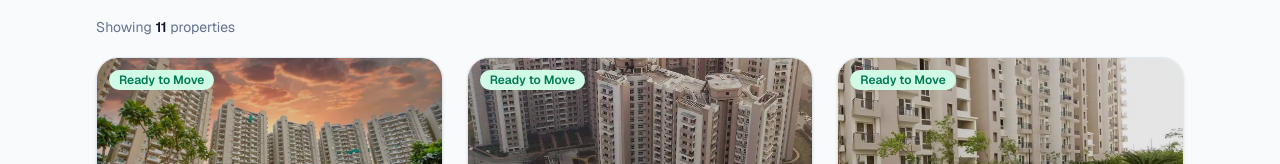
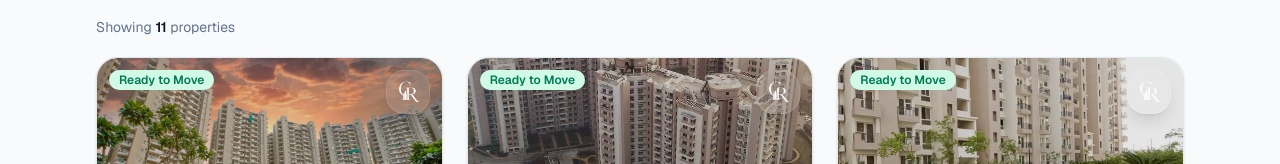
Before and after one commit to shashank5518/grt-static, a Next.js app: page /properties in a window 1280 px wide. Shown: the part 414-578 px from the top of the page. Built offline with nearby package versions, Linux system fonts and the light colour scheme; no server answers.

Commit message:
logo added to property cards

```diff
--- a/components/PropertyCard.tsx
+++ b/components/PropertyCard.tsx
@@ -68,7 +68,24 @@ const priceToShow =
 
   {/* Dark overlay */}
   <div className="absolute inset-0 bg-linear-to-t from-black/60 via-black/10 to-black/10" />
-
+  {/* Brokerage logo */}
+<div className="absolute top-3 right-3">
+  <div className="
+    relative flex h-11 w-11 items-center justify-center
+    rounded-2xl border border-white/10
+    bg-white/10
+    backdrop-blur-xl
+    shadow-lg
+  ">
+    <Image
+      src="/images/new-logo-white-transparent.png"
+      alt="Company Logo"
+      width={28}
+      height={28}
+      className="object-contain"
+    />
+  </div>
+</div>
   {/* Status tag */}
   <span
     className={`absolute top-3 left-3 inline-flex items-center rounded-full px-2.5 py-0.5 text-xs font-semibold backdrop-blur-md ${property.tagColor}`}
```
Also changed, not shown: public/new-logo-transparent.png (added).
